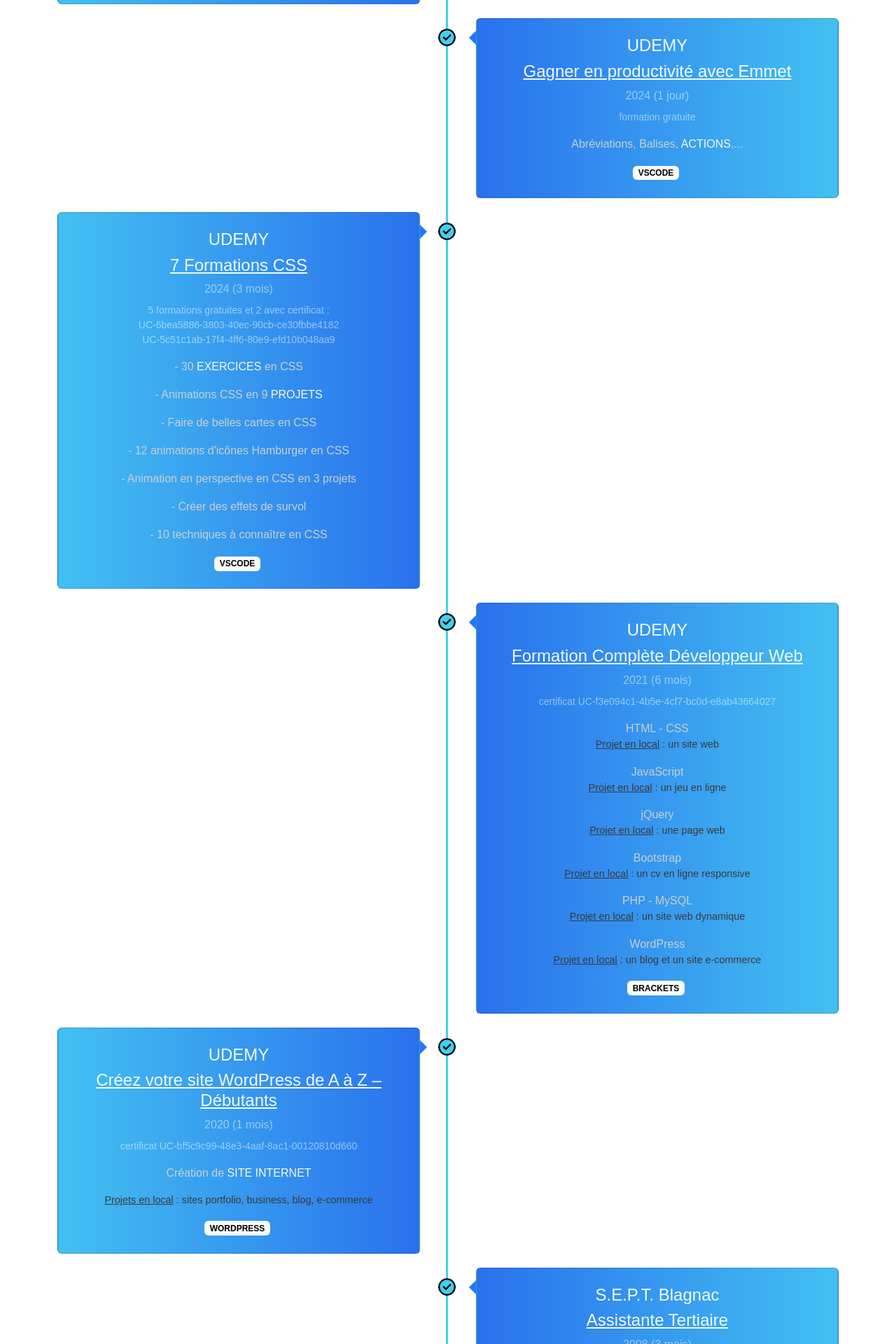
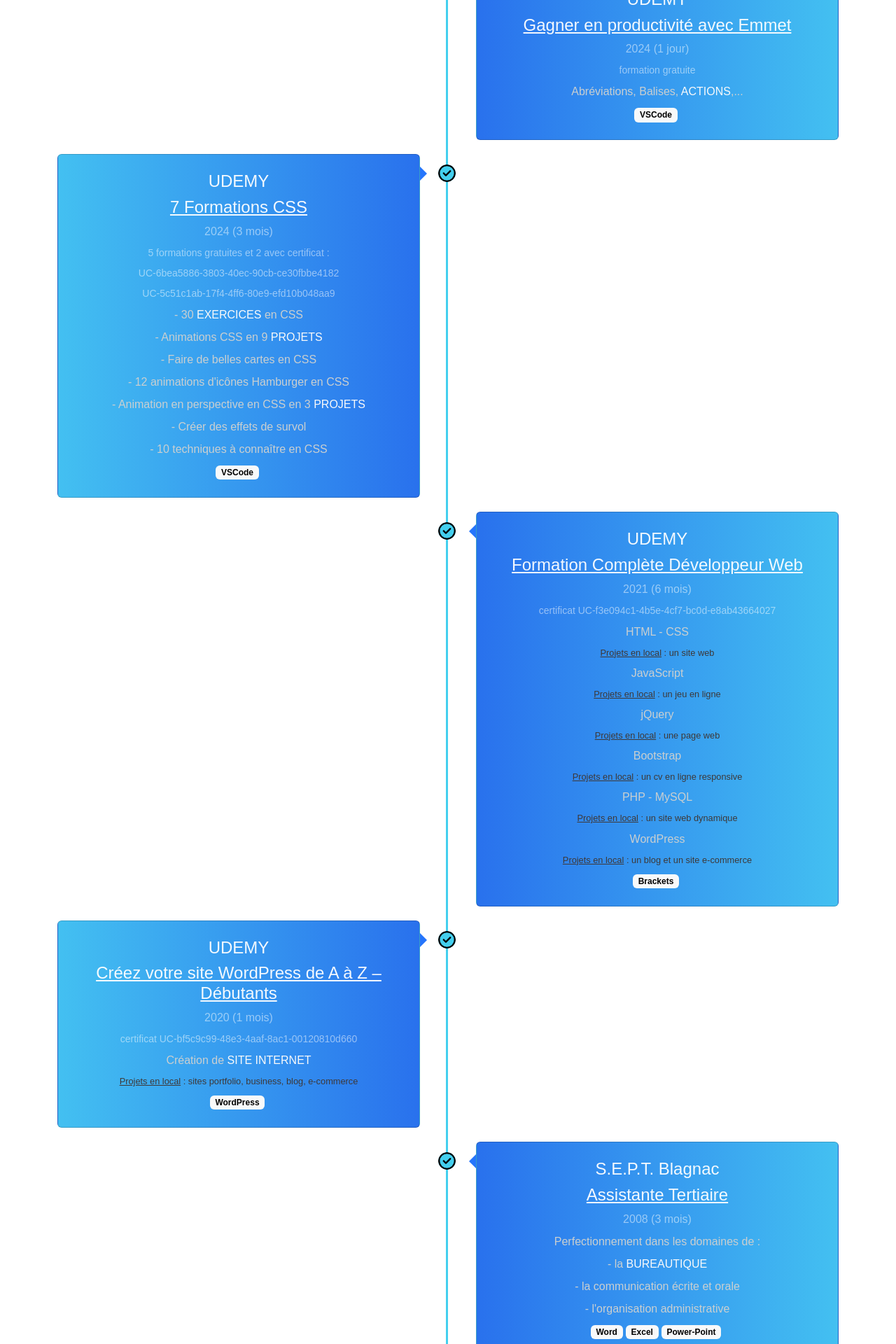
Before and after one commit to JessieB-pro/my-cv, a React (Vite) app: page /trainings in a window 1280 px wide. Shown: the part 740-2660 px from the top of the page at 70% size. Built offline with nearby package versions, Linux system fonts and the light colour scheme; no server answers; a web font is replaced by a local one.

Commit message:
animation updated Experiences and
better code readability

```diff
--- a/src/App.css
+++ b/src/App.css
@@ -416,23 +416,17 @@
 #trainings p {
     color: #cacfd0;
     font-size: clamp(1.1rem, 2.5vw, 1, 3rem);
+    margin: 8px 0;
 }
 
-#trainings span {
+#trainings .highlight {
     color: #f8f9fa;
     font-size: clamp(1.1rem, 2.5vw, 1, 3rem);
-    text-transform: uppercase;
 }
 
 #trainings .projects {
-    font-size: 0.9rem;
+    font-size: 0.8rem;
     color: #3e3838;
-}
-
-#span-hover:hover {
-    color: #f8f9fa;
-    font-size: clamp(1.1rem, 2.5vw, 1, 3rem);
-    text-transform: uppercase;
 }
 
 /* The actual timeline (the vertical ruler) */
@@ -602,6 +596,17 @@
             rgb(41, 113, 237));
 }
 
+.fade-in {
+    opacity: 0;
+    transform: translateY(30px);
+    transition: opacity 2s ease-out, transform 1.5s ease-out;
+}
+
+.fade-in.visible {
+    opacity: 1;
+    transform: translateY(0);
+}
+
 
 /* --------------------------- */
 
@@ -719,7 +724,7 @@
     #experiences ul li:hover {
         width: 65vw;
         margin-top: 0;
-        margin-left: -85px;
+        margin-left: -82px;
     }
 }
 
--- a/src/components/Trainings.jsx
+++ b/src/components/Trainings.jsx
@@ -1,167 +1,253 @@
+import { useEffect, useRef } from "react";
 import { MDBBadge, MDBCard, MDBCardBody, MDBContainer } from "mdb-react-ui-kit";
 
 export default function Trainings() {
+  const cardsRef = useRef([]);
+
+  useEffect(() => {
+    const observer = new IntersectionObserver(
+      (entries) => {
+        entries.forEach((entry) => {
+          if (entry.isIntersecting) {
+            entry.target.classList.add("visible");
+          }
+        });
+      },
+      { threshold: 0.2 }
+    );
+
+    cardsRef.current.forEach((card) => {
+      if (card) observer.observe(card);
+    });
+
+    return () => {
+      cardsRef.current.forEach((card) => {
+        if (card) observer.unobserve(card);
+      });
+    };
+  }, []);
+
+  const highlightKeywords = (text) => {
+    const keywords = [
+      "cycles de vie", "concepts", "hooks", "actions", "exercices", "projets", "site internet", "bureautique"
+    ];
+    const regex = new RegExp(`\\b(${keywords.join("|")})\\b`, "gi");
+    return text.replace(regex, (match) => `<span class='highlight'>${match.toUpperCase()}</span>`);
+  };
+
+  const trainings = [
+    {
+      colorClass: "gradient-custom",
+      organization: "UDEMY",
+      title: "React Js pour tous",
+      duration: "2024 (5 mois)",
+      certificates: [
+        "certificat UC-0b1fe9bf-853b-46f1-a81e-8220660dc6b0",
+      ],
+      details: [
+        "CRA, VITE, Webpack, Babel,...",
+        "Composants, Cycles de vie, Props, States, Destructuring, Fragment,...",
+        "Bootstrap, React Bootstrap/Toastify,...",
+        "Concepts : PureComponent, Memo, Portails, Refs, HOC, React Router Dom,...",
+        "Hooks : useState, useEffect,...",
+        "Firebase, Cloud Firestore, React-Redux",
+      ],
+      projects: [
+        "2 applications",
+      ],
+      badges: [
+        "VSCode",
+      ]
+    },
+    {
+      colorClass: "gradient-custom-4",
+      organization: "UDEMY",
+      title: "Gagner en productivité avec Emmet",
+      duration: "2024 (1 jour)",
+      certificates: [
+        "formation gratuite",
+      ],
+      details: [
+        "Abréviations, Balises, Actions,...",
+      ],
+      badges: [
+        "VSCode",
+      ]
+    },
+    {
+      colorClass: "gradient-custom",
+      organization: "UDEMY",
+      title: "7 Formations CSS",
+      duration: "2024 (3 mois)",
+      certificates: [
+        "5 formations gratuites et 2 avec certificat :",
+        "UC-6bea5886-3803-40ec-90cb-ce30fbbe4182", "UC-5c51c1ab-17f4-4ff6-80e9-efd10b048aa9",
+      ],
+      details: [
+        "- 30 exercices en CSS",
+        "- Animations CSS en 9 projets",
+        "- Faire de belles cartes en CSS",
+        "- 12 animations d'icônes Hamburger en CSS",
+        "- Animation en perspective en CSS en 3 projets",
+        "- Créer des effets de survol",
+        "- 10 techniques à connaître en CSS",
+      ],
+      badges: [
+        "VSCode",
+      ]
+    },
+    {
+      colorClass: "gradient-custom-4",
+      organization: "UDEMY",
+      title: "Formation Complète Développeur Web",
+      duration: "2021 (6 mois)",
+      certificates: [
+        "certificat UC-f3e094c1-4b5e-4cf7-bc0d-e8ab43664027",
+      ],
+      details: [
+        "HTML - CSS",
+        "JavaScript",
+        "jQuery",
+        "Bootstrap",
+        "PHP - MySQL",
+        "WordPress",
+      ],
+      projects: [
+        "un site web",
+        "un jeu en ligne",
+        "une page web",
+        "un cv en ligne responsive",
+        "un site web dynamique",
+        "un blog et un site e-commerce",
+      ],
+      badges: [
+        "Brackets",
+      ]
+    },
+    {
+      colorClass: "gradient-custom",
+      organization: "UDEMY",
+      title: "Créez votre site WordPress de A à Z – Débutants",
+      duration: "2020 (1 mois)",
+      certificates: [
+        "certificat UC-bf5c9c99-48e3-4aaf-8ac1-00120810d660",
+      ],
+      details: [
+        "Création de site internet",
+      ],
+      projects: [
+        "sites portfolio, business, blog, e-commerce",
+      ],
+      badges: [
+        "WordPress",
+      ]
+    },
+    {
+      colorClass: "gradient-custom-4",
+      organization: "S.E.P.T. Blagnac",
+      title: "Assistante Tertiaire",
+      duration: "2008 (3 mois)",
+      details: [
+        "Perfectionnement dans les domaines de :",
+        "- la bureautique",
+        "- la communication écrite et orale",
+        "- l'organisation administrative",
+      ],
+      badges: [
+        "Word",
+        "Excel",
+        "Power-Point",
+      ]
+    },
+    {
+      colorClass: "gradient-custom",
+      organization: "LEGTA Auzeville",
+      title: "BTSA",
+      duration: "2005 (2 ans)",
+      details: [
+        "Technologies Végétales",
+      ],
+      badges: [
+        "Word",
+        "Excel",
+      ]
+    },
+  ];
+
   return (
-    <>
     <div id="trainings" className="container-fluid">
       <div className="heading">
         <h1>Formations</h1>
       </div>
       <MDBContainer className="py-5">
         <div className="main-timeline-4 text-white">
+          {trainings.map((training, index) => {
+            const isSpecial = training.title === "Formation Complète Développeur Web";
+            let mixedContent = [];
 
-            <div className="timeline-4 left-4">
-              <MDBCard className="gradient-custom">
+            if (isSpecial) {
+              const maxLength = Math.max(training.details.length, training.projects.length);
+              for (let i = 0; i < maxLength; i++) {
+                if (i < training.details.length) {
+                  mixedContent.push(
+                    <p key={`d-${i}`} dangerouslySetInnerHTML={{ __html: highlightKeywords(training.details[i]) }}></p>
+                  );
+                }
+                if (i < training.projects.length) {
+                  mixedContent.push(
+                    <p key={`p-${i}`} className="projects">
+                      <u>Projets en local</u> : {training.projects[i]}
+                    </p>
+                  );
+                }
+              }
+            }
+
+            return (
+              <div
+                key={index}
+                className={`timeline-4 ${index % 2 === 0 ? "left-4" : "right-4"}`}
+              >
+                <MDBCard
+                  className={`fade-in ${training.colorClass}`}
+                  ref={(el) => (cardsRef.current[index] = el)}
+                >
                   <MDBCardBody className="p-4">
-                  <h4>UDEMY</h4>
-                  <h4 className="text-decoration-underline">React Js pour tous</h4>
-                  <p className="medium text-white-50 mb-2">2024 (5 mois)</p>
-                  <p className="small text-white-50 mb-3">certificat UC-0b1fe9bf-853b-46f1-a81e-8220660dc6b0</p>
-                  <p>CRA, VITE, Webpack, Babel,...</p>
-                  <p>Composants, <span>Cycles de vie</span>, Props, States, Destructuring, Fragment,...</p>
-                  <p>Bootstrap, React Bootstrap/Toastify,...</p>
-                  <p><span>Concepts</span> : PureComponent, Memo, Portails, Refs, HOC, React Router Dom,...</p>
-                  <p><span>Hooks</span> : useState, useEffect,...</p>
-                  <p>Firebase, Cloud Firestore, React-Redux</p>
-                  <p className="projects"><u>Projets en local</u> : 2 applications</p>
-                  <MDBBadge className="text-black mb-0 me-1" color="light">
-                    VSCode
+                    <h4>{training.organization}</h4>
+                    <h4 className="text-decoration-underline">{training.title}</h4>
+                    <p className="medium text-white-50 mb-2">{training.duration}</p>
+
+                    {training.certificates?.map((certificate, i) => (
+                      <p className="small text-white-50 mb-0" key={i}>{certificate}</p>
+                    ))}
+
+                    {isSpecial ? (
+                      mixedContent
+                    ) : (
+                      <>
+                        {training.details?.map((detail, i) => (
+                          <p key={i} dangerouslySetInnerHTML={{ __html: highlightKeywords(detail) }}></p>
+                        ))}
+                        {training.projects?.map((project, i) => (
+                          <p key={i} className="projects">
+                            <u>Projets en local</u> : {project}
+                          </p>
+                        ))}
+                      </>
+                    )}
+
+                    {training.badges?.map((badge, i) => (
+                      <MDBBadge className="text-black mb-0 me-1" color="light" key={i}>
+                        {badge}
                       </MDBBadge>
+                    ))}
                   </MDBCardBody>
                 </MDBCard>
               </div>
-            <div className="timeline-4 right-4">
-              <MDBCard className="gradient-custom-4">
-                <MDBCardBody className="p-4">
-                  <h4>UDEMY</h4>
-                  <h4 className="text-decoration-underline">Gagner en productivité avec Emmet</h4>
-                  <p className="medium text-white-50 mb-2">2024 (1 jour)</p>
-                  <p className="small text-white-50 mb-3">formation gratuite</p>
-                  <p>
-                    Abréviations, Balises, <span>Actions</span>,...
-                  </p>
-                  <MDBBadge className="text-black mb-0 me-1" color="light">
-                    VSCode
-                  </MDBBadge>
-                </MDBCardBody>
-              </MDBCard>
-            </div>
-
-            <div className="timeline-4 left-4">
-              <MDBCard className="gradient-custom">
-                <MDBCardBody className="p-4">
-                  <h4>UDEMY</h4>
-                  <h4 className="text-decoration-underline">7 Formations CSS</h4>
-                  <p className="medium text-white-50 mb-2">2024 (3 mois)</p>
-                  <p className="small text-white-50 mb-3">5 formations gratuites et 2 avec certificat :
-                    <br />
-                    UC-6bea5886-3803-40ec-90cb-ce30fbbe4182
-                    <br />
-                    UC-5c51c1ab-17f4-4ff6-80e9-efd10b048aa9
-                  </p>
-                  <p>- 30 <span>exercices</span> en CSS</p>
-                  <p>- Animations CSS en 9 <span>projets</span></p>
-                  <p>- Faire de belles cartes en CSS</p>
-                  <p>- 12 animations d'icônes Hamburger en CSS</p>
-                  <p>- Animation en perspective en CSS en 3 projets</p>
-                  <p>- Créer des effets de survol</p>
-                  <p>- 10 techniques à connaître en CSS</p>
-                  <MDBBadge className="text-black mb-0 me-1" color="light">
-                    VSCode
-                  </MDBBadge>
-                </MDBCardBody>
-              </MDBCard>
-            </div>
-            <div className="timeline-4 right-4">
-              <MDBCard className="gradient-custom-4">
-                <MDBCardBody className="p-4">
-                  <h4>UDEMY</h4>
-                  <h4 className="text-decoration-underline">Formation Complète Développeur Web</h4>
-                  <p className="medium text-white-50 mb-2">2021 (6 mois)</p>
-                  <p className="small text-white-50 mb-3">certificat UC-f3e094c1-4b5e-4cf7-bc0d-e8ab43664027</p>
-
-                  <p id="span-hover" className="mb-0">HTML - CSS</p>
-                  <p className="projects"><u>Projet en local</u> : un site web</p>
-
-                  <p id="span-hover" className="mb-0">JavaScript</p>
-                  <p className="projects"><u>Projet en local</u> : un jeu en ligne</p>
-
-                  <p id="span-hover" className="mb-0">jQuery</p>
-                  <p className="projects"><u>Projet en local</u> : une page web</p>
-
-                  <p id="span-hover" className="mb-0">Bootstrap</p>
-                  <p className="projects"><u>Projet en local</u> : un cv en ligne responsive</p>
-
-                  <p id="span-hover" className="mb-0">PHP - MySQL</p>
-                  <p className="projects"><u>Projet en local</u> : un site web dynamique</p>
-
-                  <p id="span-hover" className="mb-0">WordPress</p>
-                  <p className="projects"><u>Projet en local</u> : un blog et un site e-commerce</p>
-
-                  <MDBBadge className="text-black mb-0 me-1" color="light">
-                    Brackets
-                  </MDBBadge>
-                </MDBCardBody>
-              </MDBCard>
-            </div>
-
-            <div className="timeline-4 left-4">
-              <MDBCard className="gradient-custom">
-                <MDBCardBody className="p-4">
-                  <h4>UDEMY</h4>
-                  <h4 className="text-decoration-underline">Créez votre site WordPress de A à Z – Débutants</h4>
-                  <p className="medium text-white-50 mb-2">2020 (1 mois)</p>
-                  <p className="small text-white-50 mb-3">certificat UC-bf5c9c99-48e3-4aaf-8ac1-00120810d660</p>
-                  <p>Création de <span>site internet</span></p>
-                  <p className="projects"><u>Projets en local</u> : sites portfolio, business, blog, e-commerce</p>
-                  <MDBBadge className="text-black mb-0 me-1" color="light">
-                    WordPress
-                  </MDBBadge>
-                </MDBCardBody>
-              </MDBCard>
-            </div>
-            <div className="timeline-4 right-4">
-              <MDBCard className="gradient-custom-4">
-                <MDBCardBody className="p-4">
-                  <h4>S.E.P.T. Blagnac</h4>
-                  <h4 className="text-decoration-underline">Assistante Tertiaire</h4>
-                  <p className="medium text-white-50 mb-4">2008 (3 mois)</p>
-                  <p className="mb-2">Perfectionnement dans les domaines de :</p>
-                  <p className="mb-2">- la <span>bureautique</span></p>
-                  <p className="mb-2">- la communication écrite et orale</p>
-                  <p>- l'organisation administrative</p>
-                  <MDBBadge className="text-black mb-0 me-1" color="light">
-                    Word
-                  </MDBBadge>
-                  <MDBBadge className="text-black mb-0 me-1" color="light">
-                    Excel
-                  </MDBBadge>
-                  <MDBBadge className="text-black mb-0 me-1" color="light">
-                    Power-Point
-                  </MDBBadge>
-                </MDBCardBody>
-              </MDBCard>
-            </div>
-
-            <div className="timeline-4 left-4">
-              <MDBCard className="gradient-custom">
-                <MDBCardBody className="p-4">
-                  <h4>LEGTA Auzeville</h4>
-                  <h4 className="text-decoration-underline">BTSA</h4>
-                  <p className="medium text-white-50 mb-4">2005 (2 ans)</p>
-                  <p>Technologies Végétales</p>
-                  <MDBBadge className="text-black mb-0 me-1" color="light">
-                    Word
-                  </MDBBadge>
-                  <MDBBadge className="text-black mb-0 me-1" color="light">
-                    Excel
-                  </MDBBadge>
-                </MDBCardBody>
-              </MDBCard>
-            </div>
+            );
+          })}
         </div>
       </MDBContainer>
     </div>
-    </>
   );
 }
```
Lines whose indentation alone changed are shown as unchanged.
